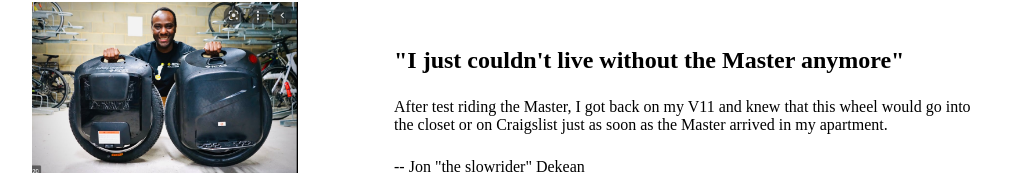
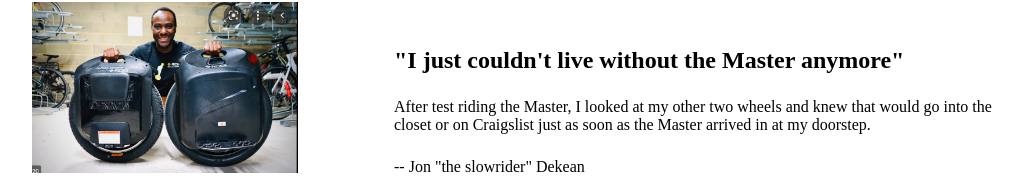
Before and after one commit to mlarkin1/I-want--a-begode-master, a plain HTML site: page index.html in a window 1280 px wide. Shown: the part 688-876 px from the top of the page, without its empty margins (128-1151 px from the left). Drawn offline with Linux system fonts and the light colour scheme.

Commit message:
Update index.html

```diff
--- a/index.html
+++ b/index.html
@@ -64,9 +64,9 @@
           <div class="testimonial-blockquote">
             <h2>"I just couldn't live without the Master anymore"</h2>
             <blockquote>
-              After test riding the Master, I got back on my V11 and knew that
-              this wheel would go into the closet or on Craigslist just as soon
-              as the Master arrived in my apartment.
+              After test riding the Master, I looked at my other two wheels and knew that
+              would go into the closet or on Craigslist just as soon
+              as the Master arrived in at my doorstep.
             </blockquote>
             <p>-- Jon "the slowrider" Dekean</p>
           </div>
```
